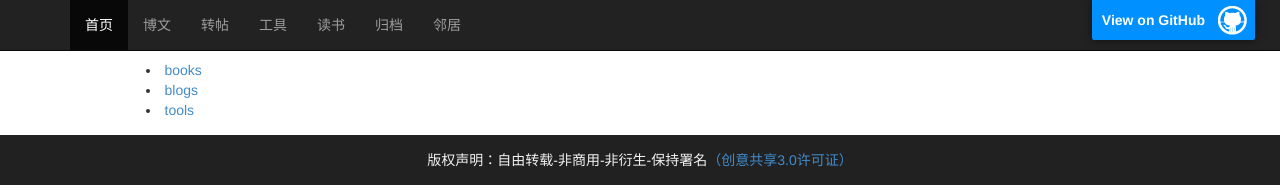
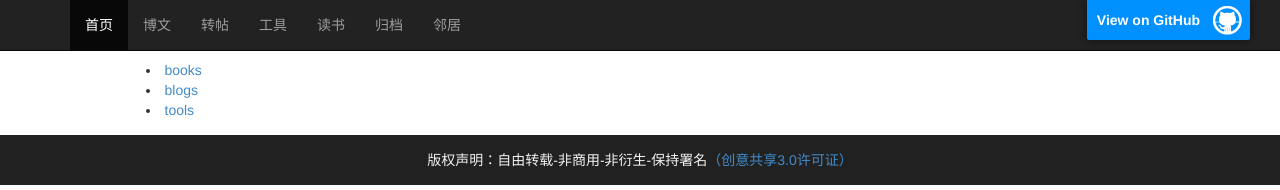
Before and after one commit to sheleng/sheleng.github.io, a Jekyll site: the page built from index.html, in a window 1280 px wide. Shown: the top 190 px of the page. Built offline with Jekyll 4.4.1, drawn with Linux system fonts in a browser that asks for light colours.

Commit message:
修改GitHub图标位置

```diff
--- a/public/css/style.css
+++ b/public/css/style.css
@@ -2,7 +2,7 @@
   display: block;
   position: absolute;
   top:0;
-  right: 25px;
+  right: 30px;
   z-index: 10;
   padding: 10px 50px 10px 10px;
   color: #fff;
```
